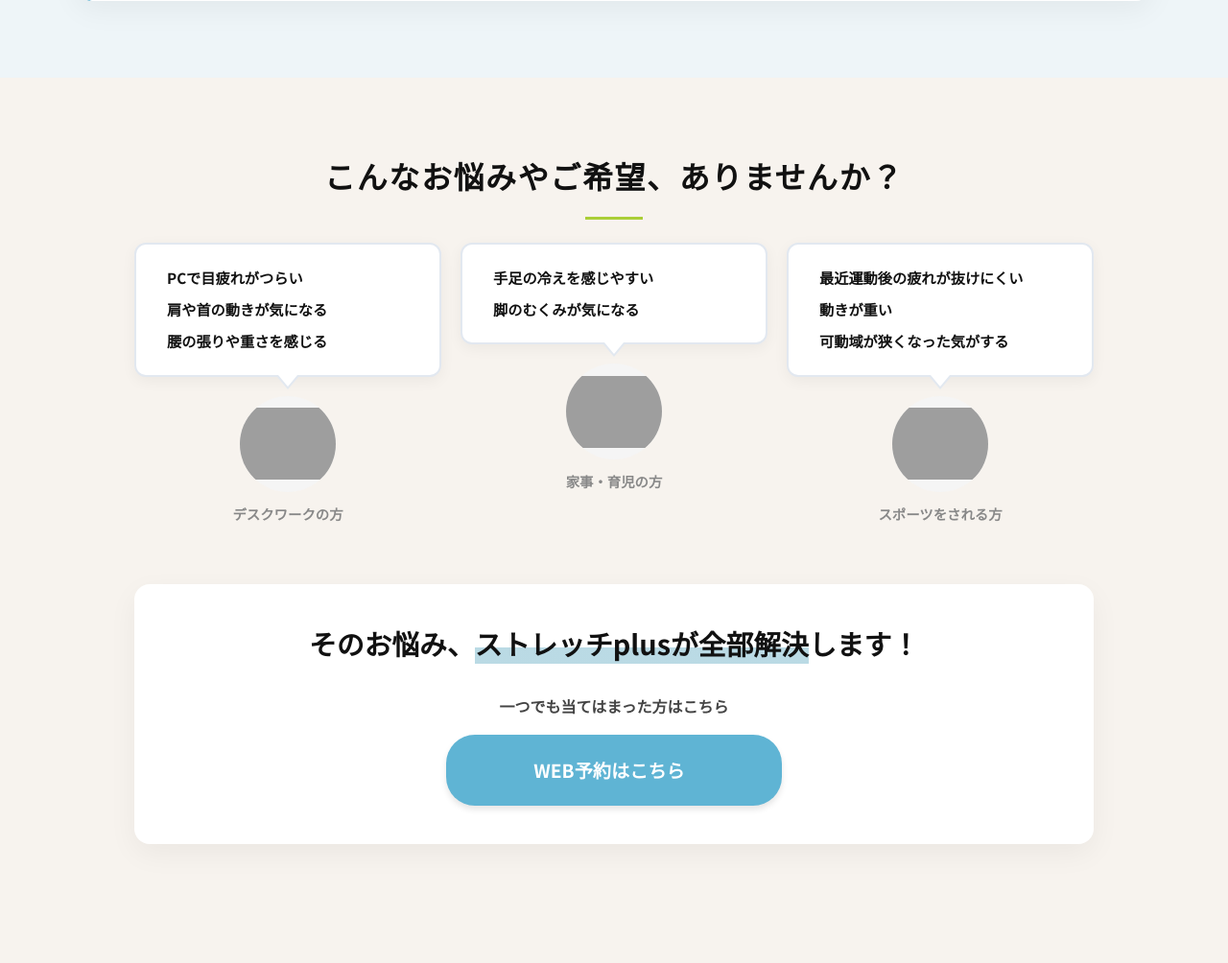
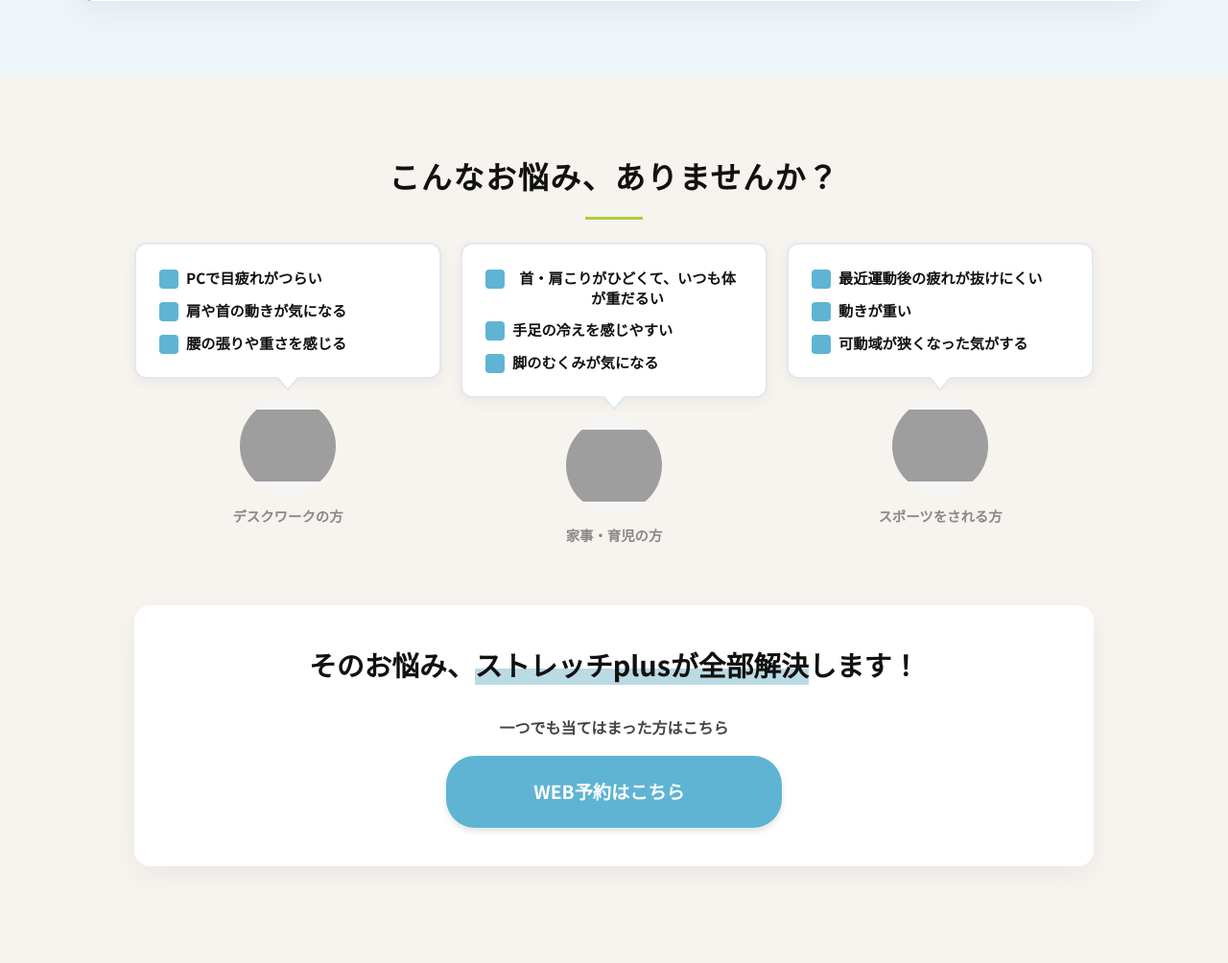
Before and after one commit to chanceai1234-glitch/stretchplus_hp_final, a PHP site: page / in a window 1280 px wide. Shown: the part 1901-2905 px from the top of the page at 96% size. Run offline with PHP 8.4, Linux system fonts and the light colour scheme; grey boxes are pictures that could not be loaded.

Commit message:
Update Worries heading, add bullet to housewife persona, and style checklist icons as light blue squares

```diff
--- a/index.html
+++ b/index.html
@@ -105,7 +105,7 @@
     <!-- Section 3: よくあるお悩み -->
     <section id="worries">
         <div class="worries-inner">
-            <h2 class="worries-title">こんなお悩みやご希望、ありませんか？</h2>
+            <h2 class="worries-title">こんなお悩み、ありませんか？</h2>
 
             <div class="personas-wrapper">
                 <!-- サラリーマン -->
@@ -127,6 +127,7 @@
                 <div class="persona-card">
                     <div class="speech-bubble">
                         <ul>
+                            <li><i class="fas fa-check"></i> 首・肩こりがひどくて、いつも体が重だるい</li>
                             <li><i class="fas fa-check"></i> 手足の冷えを感じやすい</li>
                             <li><i class="fas fa-check"></i> 脚のむくみが気になる</li>
                         </ul>
--- a/redesign/index.html
+++ b/redesign/index.html
@@ -105,7 +105,7 @@
     <!-- Section 3: よくあるお悩み -->
     <section id="worries" class="reveal">
         <div class="worries-inner">
-            <h2 class="worries-title">こんなお悩みやご希望、ありませんか？</h2>
+            <h2 class="worries-title">こんなお悩み、ありませんか？</h2>
 
             <div class="personas-wrapper">
                 <!-- サラリーマン -->
@@ -127,6 +127,7 @@
                 <div class="persona-card">
                     <div class="speech-bubble">
                         <ul>
+                            <li><i class="fas fa-check"></i> 首・肩こりがひどくて、いつも体が重だるい</li>
                             <li><i class="fas fa-check"></i> 手足の冷えを感じやすい</li>
                             <li><i class="fas fa-check"></i> 脚のむくみが気になる</li>
                         </ul>
--- a/style.css
+++ b/style.css
@@ -710,8 +710,17 @@ h6 {
 }
 
 .speech-bubble li i {
-    color: #e53e70; /* Checkmark color */
+    color: #ffffff; /* 白いチェックマーク */
+    background-color: #5fb4d4; /* 水色の四角 */
+    width: 20px;
+    height: 20px;
+    display: flex;
+    align-items: center;
+    justify-content: center;
+    border-radius: 4px; /* 少し角を丸める */
+    font-size: 0.7rem; /* チェックマークのサイズ */
     margin-top: 2px;
+    flex-shrink: 0; /* 折り返し時にボックスが潰れないように */
 }
 
 /* Persona Image & Label */
```
Also changed, not shown: redesign/style.css (+10 -1 lines).
